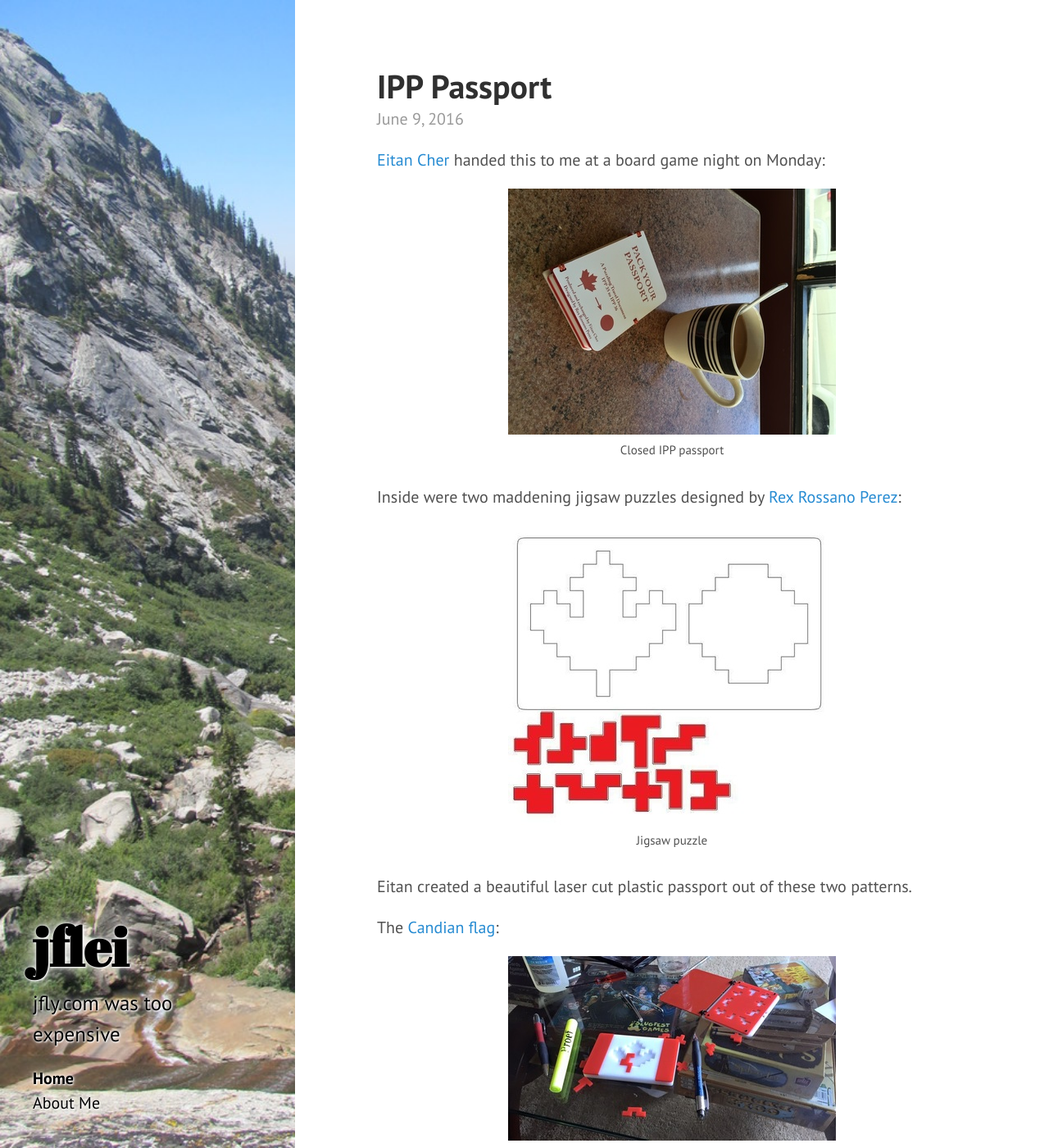
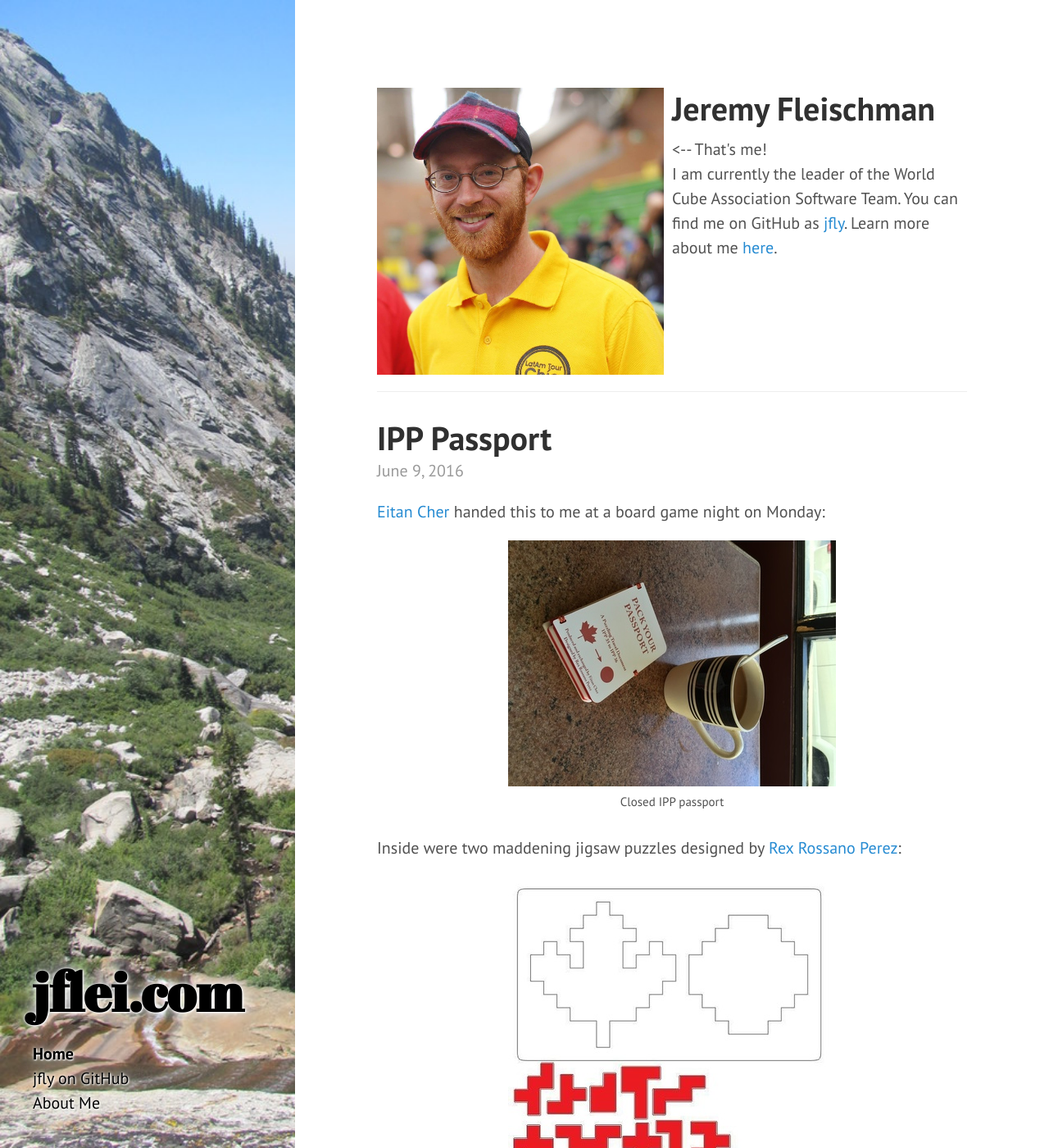
Before and after one commit to jfly/jfly.github.io, a Jekyll site: the page built from index.html, in a window 1280 px wide and 1400 px high. Shown: the whole window at 82% size. Built offline with Jekyll 4.4.1, drawn with Linux system fonts in a browser that asks for light colours; the list of posts is cut into pages by our own code.

Commit message:
Update homepage a bit to have a tiny intro and picture of meeeeee.

```diff
--- a/_config.yml
+++ b/_config.yml
@@ -15,8 +15,8 @@ kramdown:
 permalink: pretty
 
 # Setup
-title: jflei
-description: "jfly.com was too expensive"
+title: Jeremy Fleischman
+description: ""
 url: https://www.jflei.com
 baseurl: ""
 
--- a/_includes/sidebar.html
+++ b/_includes/sidebar.html
@@ -3,7 +3,7 @@
     <div class="sidebar-about">
       <h1>
         <a href="{{ site.github.baseurl }}/">
-          {{ site.title }}
+          jflei.com
         </a>
       </h1>
       <p class="lead">{{ site.description }}</p>
@@ -12,6 +12,8 @@
     <nav class="sidebar-nav">
       {% assign root_url = "/" | prepend: site.github.baseurl %}
       <a class="sidebar-nav-item{% if page.url == root_url %} active{% endif %}" href="{{ site.github.baseurl }}/">Home</a>
+
+      <a class="sidebar-nav-item" href="https://github.com/jfly">jfly on GitHub</a>
 
       {% comment %}
         The code below dynamically generates a sidebar nav of pages with
--- a/index.html
+++ b/index.html
@@ -2,6 +2,17 @@
 layout: default
 title: Home
 ---
+
+<div>
+  <img src="{{ site.github.baseurl }}/public/img/jfly.jpg" class="profile-pic">
+  <div class="show-one-column-profile-pic" style="text-align: center">That's me!<br></div>
+  <h1>Jeremy Fleischman</h1>
+  <span class="show-two-column-profile-pic">&lt;-- That's me!<br></span>
+  I am currently the leader of the World Cube Association Software Team.
+  You can find me on GitHub as <a href="https://github.com/jfly">jfly</a>.
+  Learn more about me <a href="{{site.github.baseurl }}/about/">here</a>.
+</div>
+<hr style="clear: both">
 
 <div class="posts">
   {% for post in paginator.posts %}
--- a/public/css/jflei.css
+++ b/public/css/jflei.css
@@ -35,3 +35,52 @@ figcaption {
 .hidden-post {
     color: red;
 }
+
+.content {
+    padding-top: 10px;
+}
+
+img.profile-pic {
+    max-width: 75%;
+    margin-left: auto;
+    margin-right: auto;
+}
+
+.show-one-column-profile-pic {
+    display: inline;
+}
+div.show-one-column-profile-pic {
+    display: block;
+}
+.show-two-column-profile-pic {
+    display: none;
+}
+div.show-two-column-profile-pic {
+    display: none;
+}
+
+@media (min-width: 375px) {
+    .show-one-column-profile-pic {
+        display: none;
+    }
+    div.show-one-column-profile-pic {
+        display: none;
+    }
+
+    .show-two-column-profile-pic {
+        display: inline;
+    }
+    div.show-two-column-profile-pic {
+        display: block;
+    }
+
+    .content {
+        padding-top: 4rem;
+    }
+
+    img.profile-pic {
+        max-width: 50%;
+        float: left;
+        padding-right: 10px;
+    }
+}
```
Also changed, not shown: public/img/jfly-thumb.jpg (added), public/img/jfly.jpg (added).
